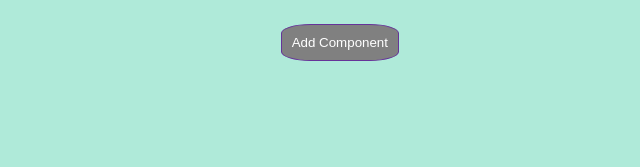
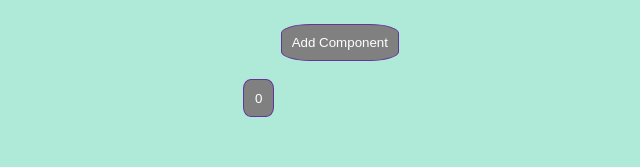
Before and after one commit to Kunal-inno/Counter, a React (Create React App) app: page / in a window 1280 px wide. Shown: the top 167 px of the page, without its empty margins (19-659 px from the left). Built offline with nearby package versions, Linux system fonts and the light colour scheme.

Commit message:
make branch counter 4

```diff
--- a/src/AddNum.js
+++ b/src/AddNum.js
@@ -1,4 +1,5 @@
 import React from "react";
+import "./AddNum.css"
 
 const AddNum = () => {
   return (
--- a/src/App.js
+++ b/src/App.js
@@ -1,13 +1,13 @@
 import React from "react";
 import "./App.css";
 import BtnAddCard from "./BtnAddCard";
-// import AddNum from "./AddNum";
+import AddNum from "./AddNum";
 
 const App = () => {
   return (
     <div>
       <BtnAddCard />
-      {/* <AddNum /> */}
+      <AddNum />
     </div>
   );
 };
```
